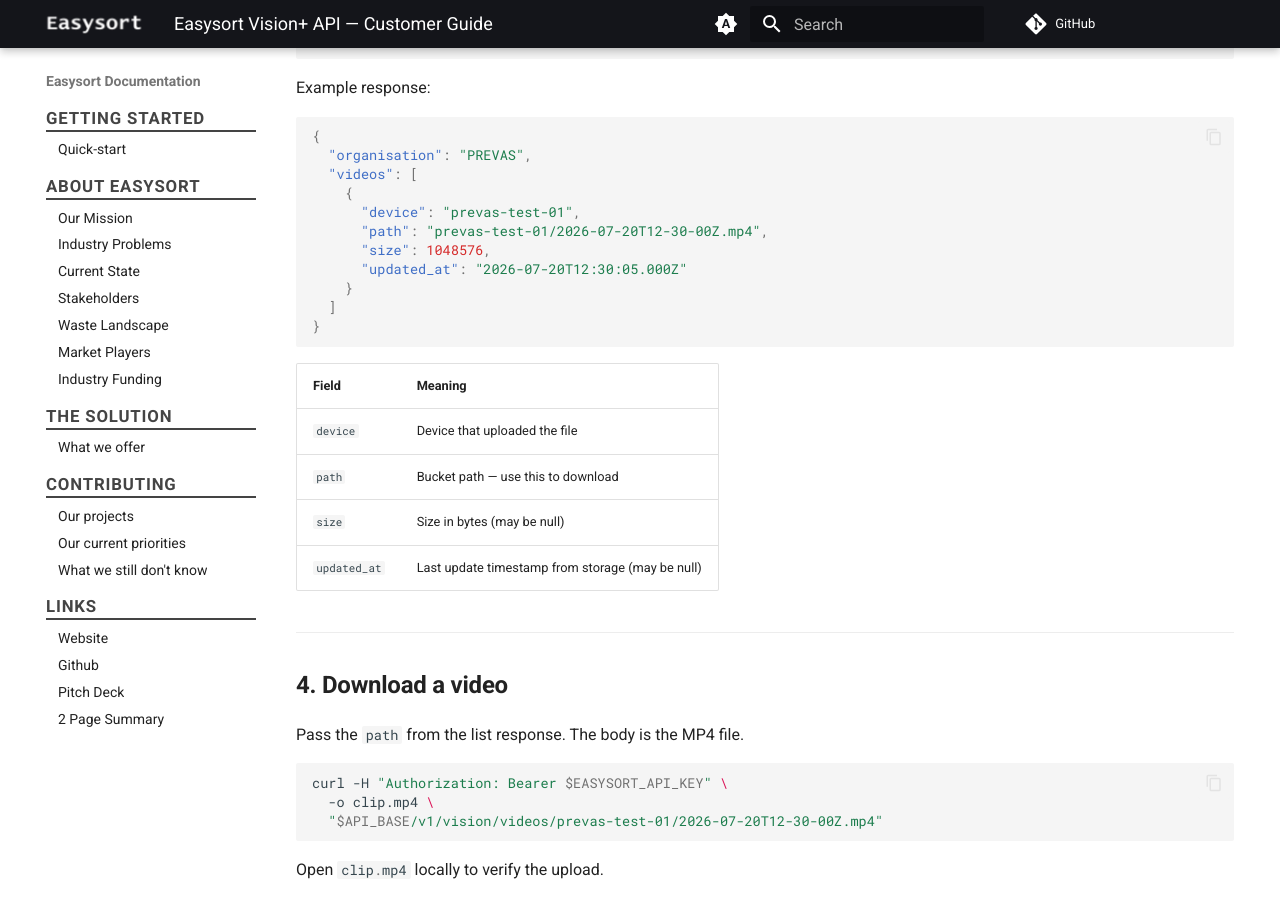
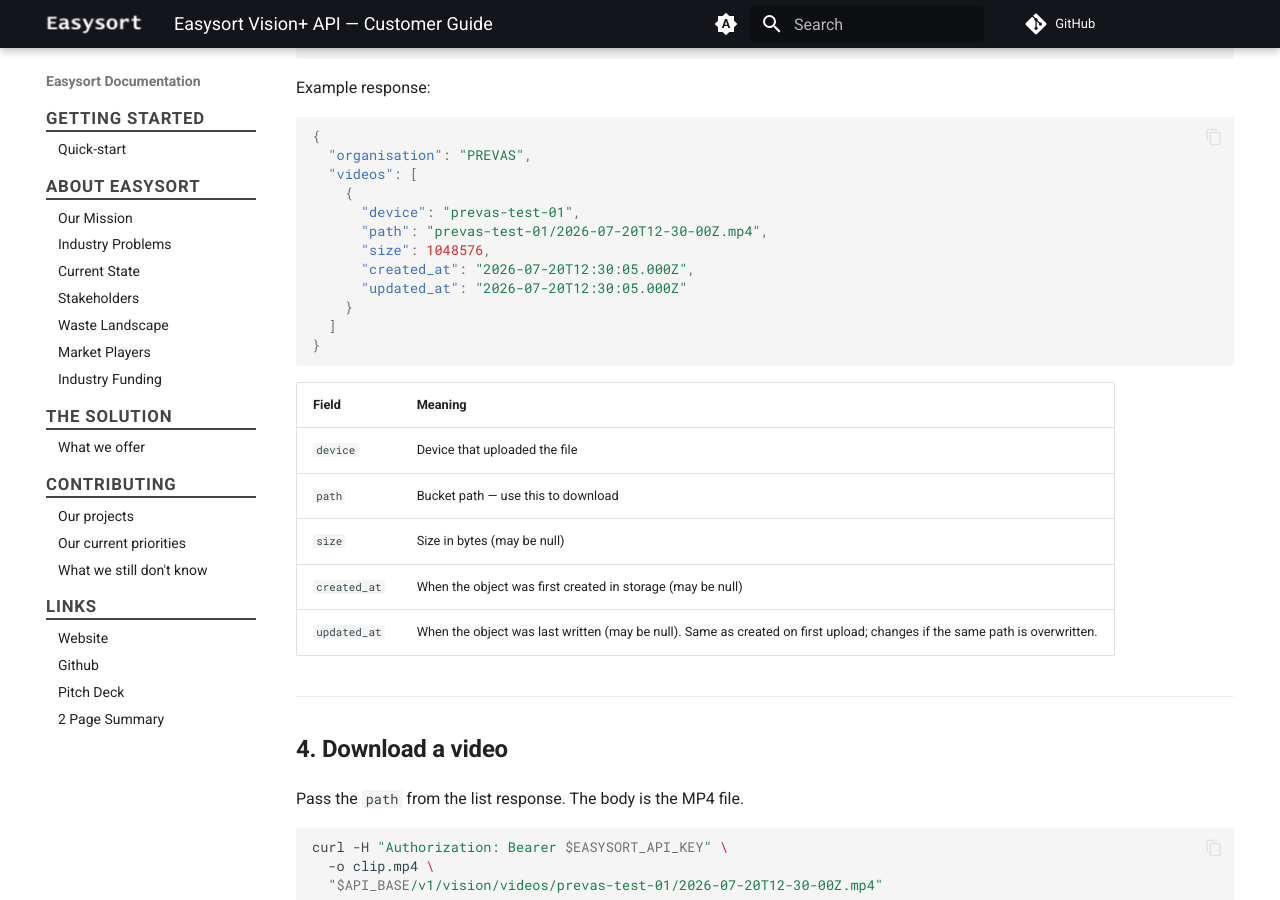
Before and after one commit to Easysort/Easysort, an MkDocs documentation site: the page built from docs/api/verdis-vision-plus.md, in a window 1280 px wide and 900 px high, scrolled down 2228 px. Built offline with MkDocs 1.6.1 and Material for MkDocs 9.7.7, drawn with Linux system fonts in a browser that asks for light colours; comment, search, counter and statistics services are not loaded; some of the changed text lies outside the part shown.

Commit message:
Update verdis-vision-plus.md

```diff
--- a/docs/api/verdis-vision-plus.md
+++ b/docs/api/verdis-vision-plus.md
@@ -66,9 +66,9 @@
 ### Upload rules
 
 - File must be an **MP4** (`.mp4`)
-- Maximum size **200 MiB**
+- Maximum size 1 GiB (1024 MiB)
 - Filename: simple characters only (letters, digits, `.`, `_`, `-`)
-- Uploading the same path again **overwrites** the previous file
+- Uploading the same path again overwrites the previous file
 - Put the device token only on the device (or a secure secret store) — not in public repos
 
 ### Typical device integration
@@ -117,6 +117,7 @@
       "device": "prevas-test-01",
       "path": "prevas-test-01/2026-07-20T12-30-00Z.mp4",
       "size": 1048576,
+      "created_at": "2026-07-20T12:30:05.000Z",
       "updated_at": "2026-07-20T12:30:05.000Z"
     }
   ]
@@ -128,7 +129,8 @@
 | `device` | Device that uploaded the file |
 | `path` | Bucket path — use this to download |
 | `size` | Size in bytes (may be null) |
-| `updated_at` | Last update timestamp from storage (may be null) |
+| `created_at` | When the object was first created in storage (may be null) |
+| `updated_at` | When the object was last written (may be null). Same as created on first upload; changes if the same path is overwritten. |
 
 ---
 
```
Also changed, not shown: other parts of docs/api/verdis-vision-plus.md (+1 -1 lines).
